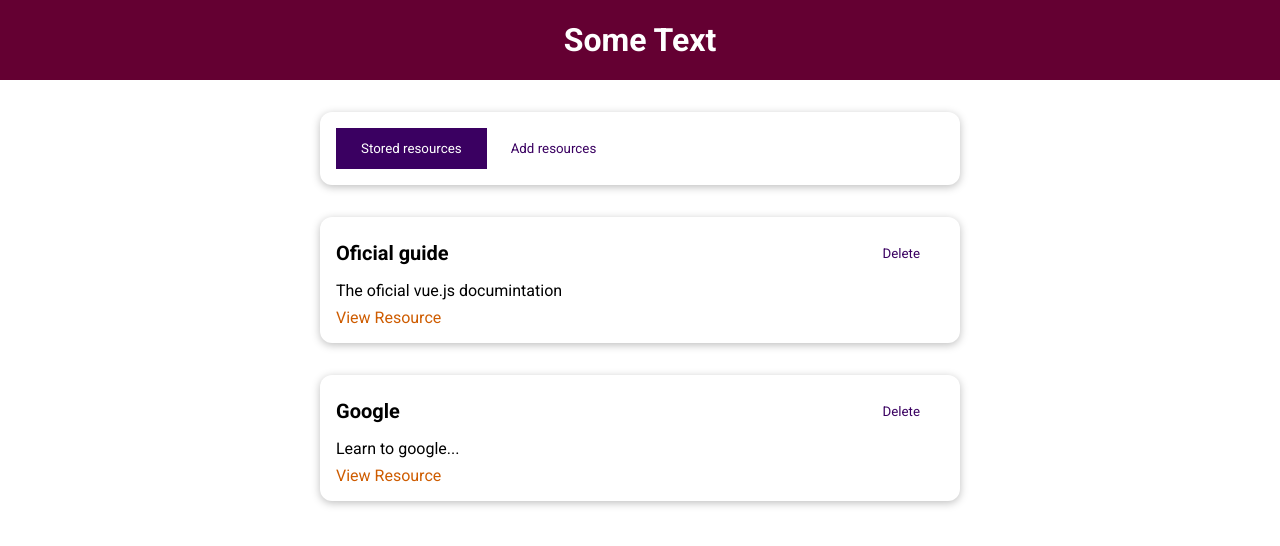
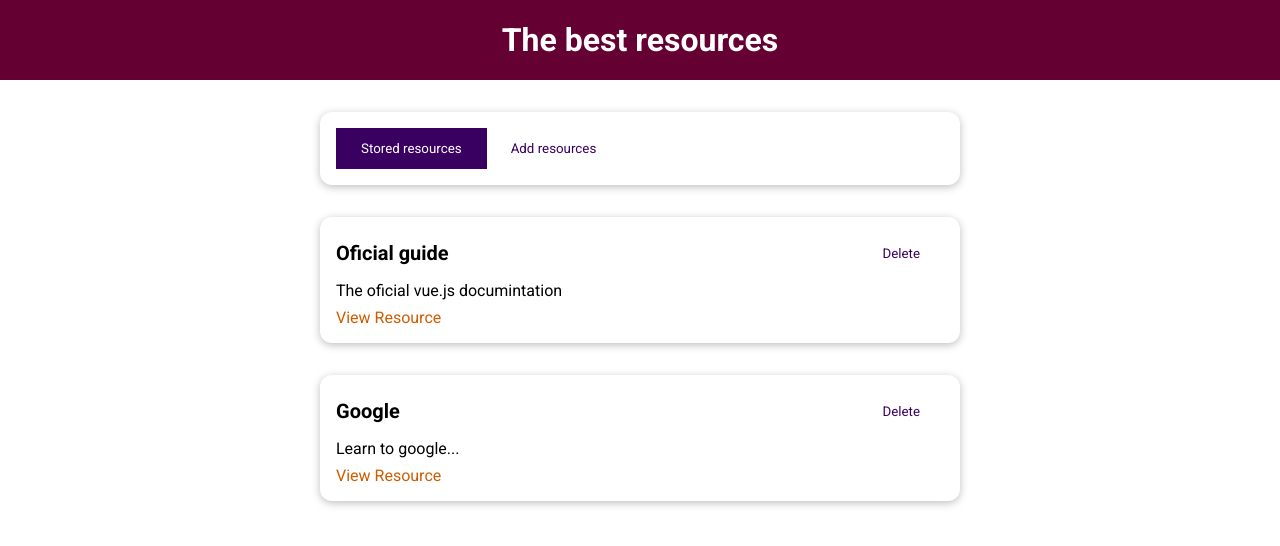
Before and after one commit to TripleNine666/vue-project, a Vue app: page / in a window 1280 px wide. Shown: the top 546 px of the page. Built offline with nearby package versions, Linux system fonts and the light colour scheme.

Commit message:
Header update

```diff
--- a/src/components/Layout/TheHeader.vue
+++ b/src/components/Layout/TheHeader.vue
@@ -1,6 +1,6 @@
 <template>
   <header>
-    <h1>Some Text</h1>
+    <h1>The best resources</h1>
   </header>
 </template>
 
```
